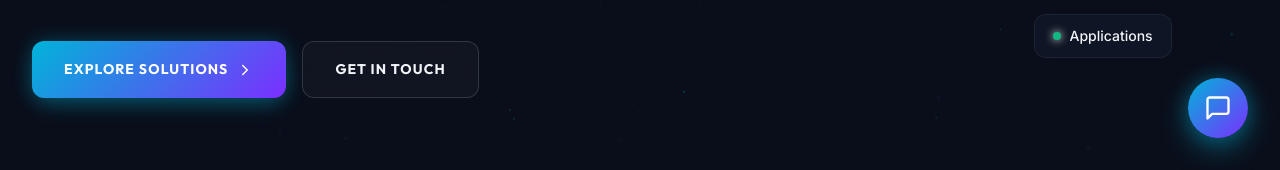
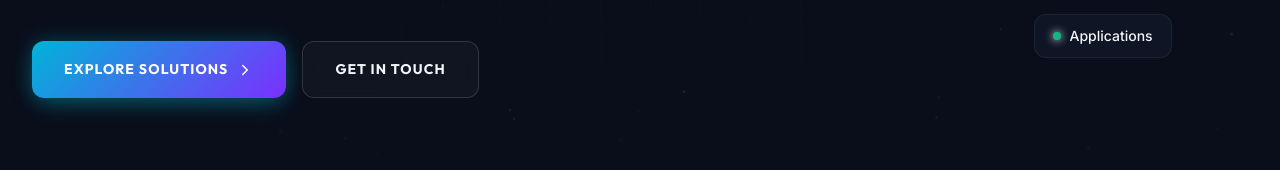
Before and after one commit to bassem127127/innovatek2, a website built with Vite: page index.html in a window 1280 px wide. Shown: the part 630-800 px from the top of the page. Built offline with nearby package versions, Linux system fonts and the light colour scheme.

Commit message:
Hide chatbot toggle button by disabling display

```diff
--- a/src/styles/chatbot.css
+++ b/src/styles/chatbot.css
@@ -7,7 +7,7 @@
   bottom: var(--space-xl);
   right: var(--space-xl);
   z-index: var(--z-modal);
-  display: flex;
+  display: none !important;
   flex-direction: column;
   align-items: flex-end;
   font-family: var(--font-body);
```
